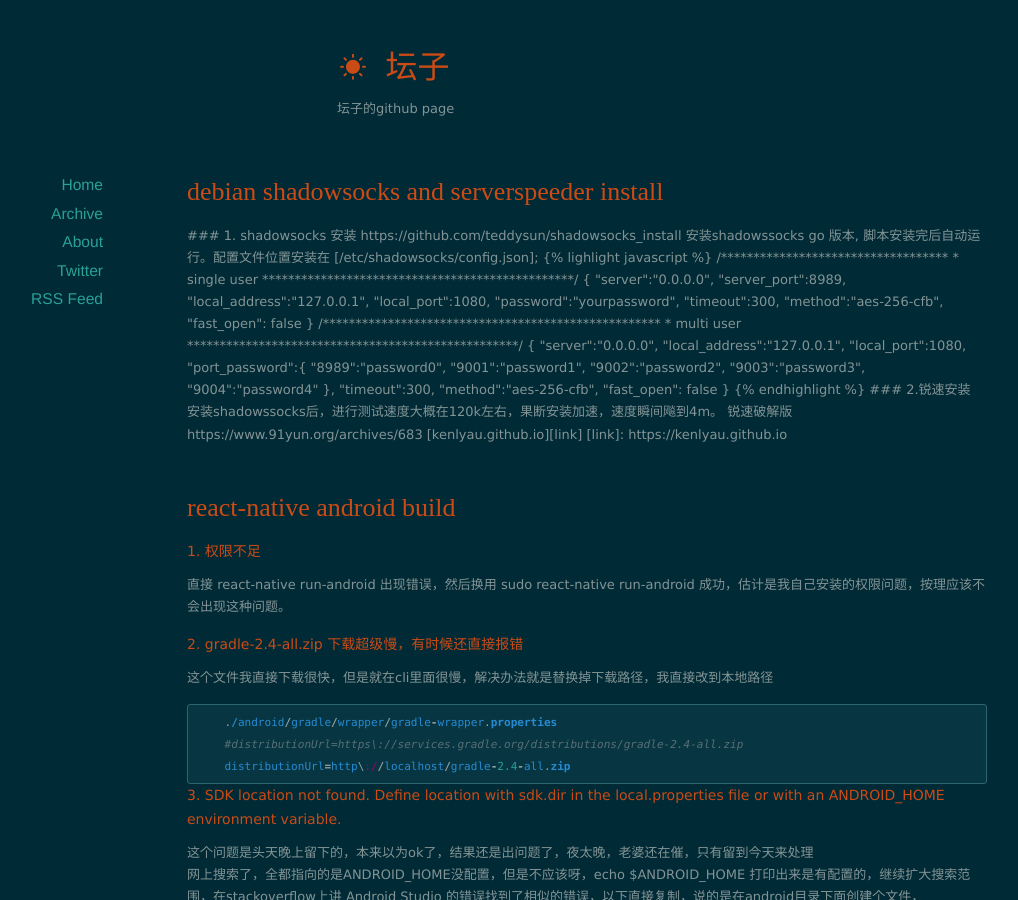
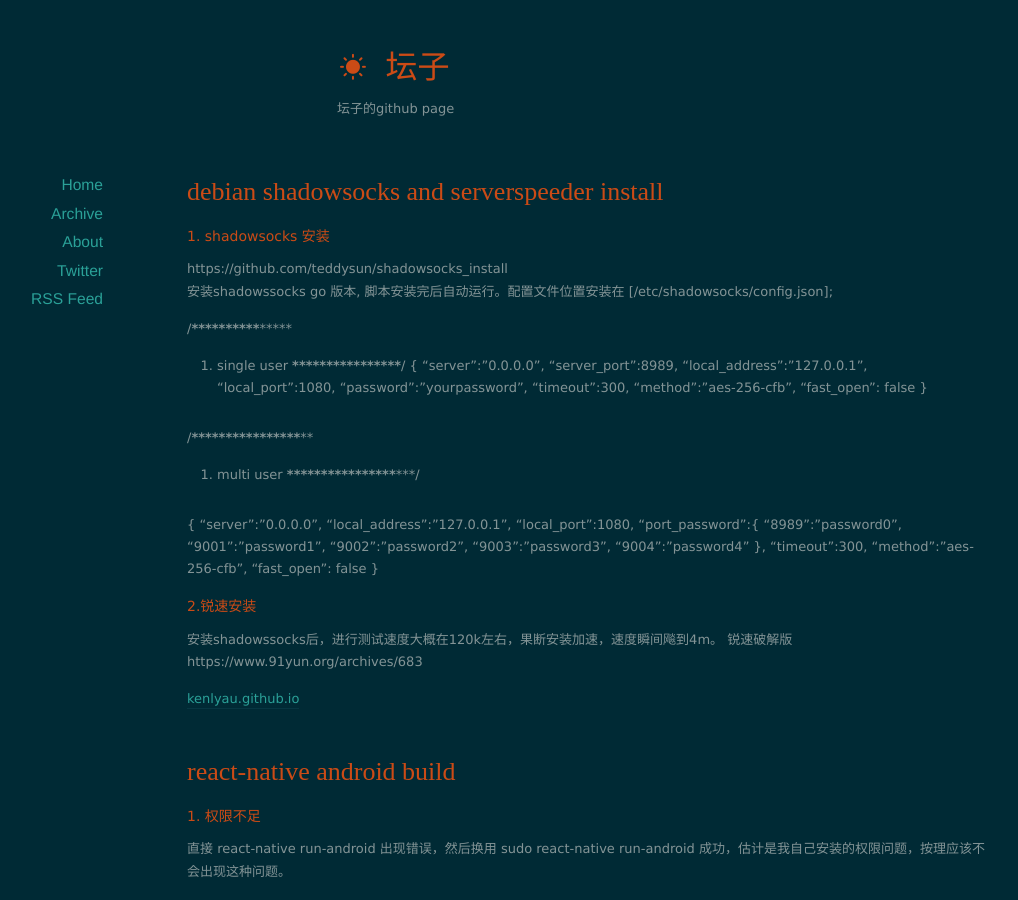
Before and after one commit to kelyau/kelyau.github.io, a Jekyll site: the page built from index.html, in a window 1280 px wide and 900 px high. Shown: the whole window, without its empty margins (53-1071 px from the left). Built offline with Jekyll 4.4.1, drawn with Linux system fonts in a browser that asks for light colours; nearby versions of some CDN libraries; the list of posts is cut into pages by our own code.

Commit message:
deploy debain ss install

```diff
--- a/_posts/2016-10-24-debian-ss-and-serverspeeder-install.markdown
+++ b/_posts/2016-10-24-debian-ss-and-serverspeeder-install.markdown
@@ -8,7 +8,7 @@
 ### 1. shadowsocks 安装
 https://github.com/teddysun/shadowsocks_install
 安装shadowssocks go 版本, 脚本安装完后自动运行。配置文件位置安装在 [/etc/shadowsocks/config.json];
-{% lighlight javascript %}
+
 /***********************************
 * single user
 ************************************************/
@@ -42,7 +42,7 @@
     "method":"aes-256-cfb",
     "fast_open": false
 }
-{% endhighlight %}
+
 ### 2.锐速安装
 安装shadowssocks后，进行测试速度大概在120k左右，果断安装加速，速度瞬间飚到4m。
 锐速破解版
```
